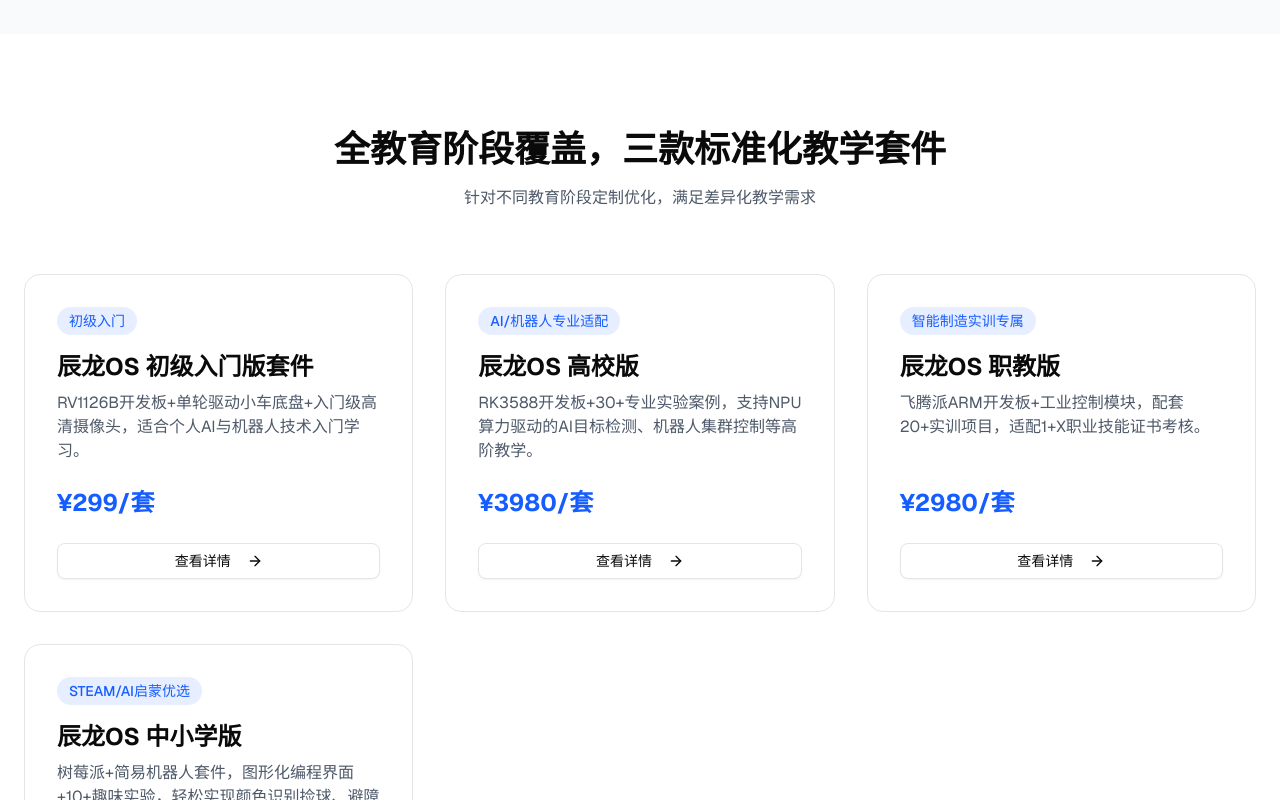
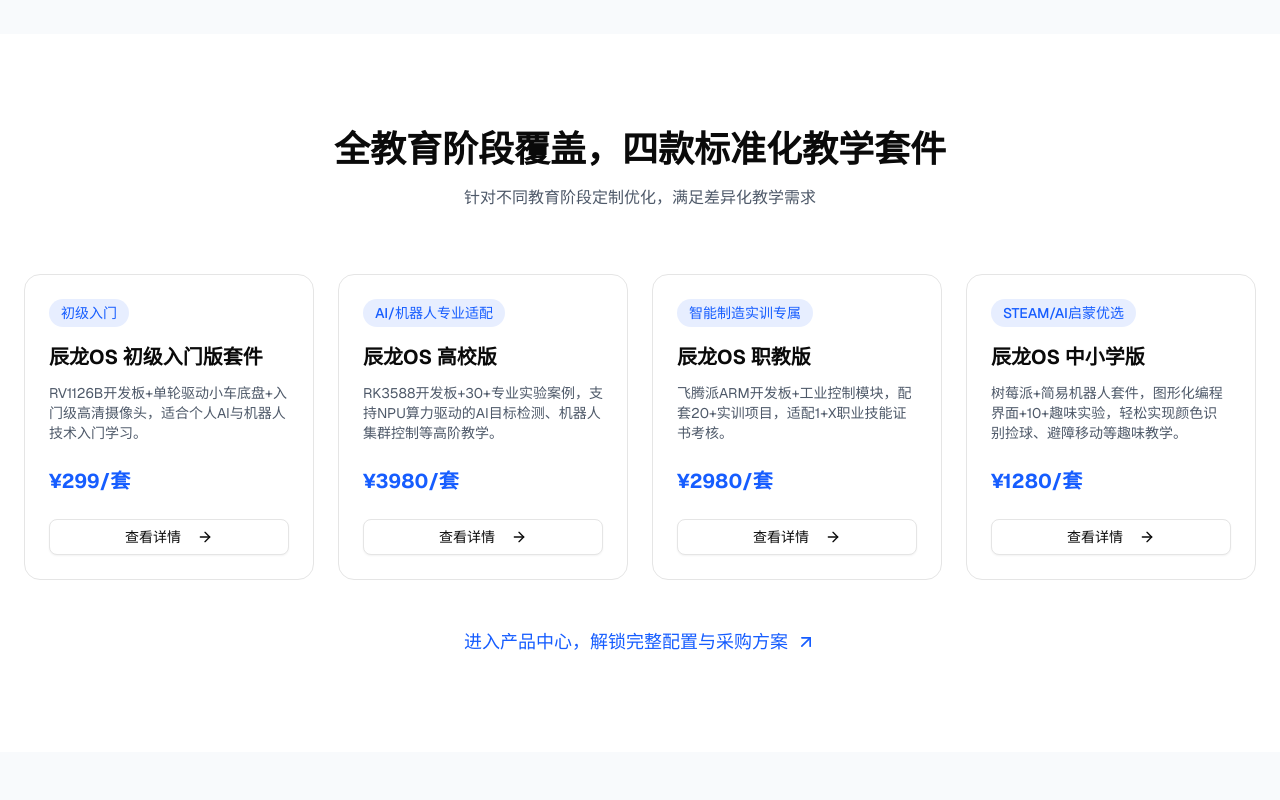
Before and after one commit to wangleihd/chenlong, a Next.js app: page /chenlong/ in a window 1280 px wide. Shown: the part 1240-2040 px from the top of the page. Built offline with nearby package versions, Linux system fonts and the light colour scheme.

Commit message:
Update homepage product grid layout and styling

```diff
--- a/src/app/page.tsx
+++ b/src/app/page.tsx
@@ -81,18 +81,18 @@
       <section className="py-16 md:py-24">
         <div className="container mx-auto px-6">
           <div className="text-center mb-16">
-            <h2 className="text-3xl md:text-4xl font-bold mb-4">全教育阶段覆盖，三款标准化教学套件</h2>
+            <h2 className="text-3xl md:text-4xl font-bold mb-4">全教育阶段覆盖，四款标准化教学套件</h2>
             <p className="text-muted-foreground">针对不同教育阶段定制优化，满足差异化教学需求</p>
           </div>
-          <div className="grid md:grid-cols-3 gap-8">
+          <div className="grid md:grid-cols-2 lg:grid-cols-4 gap-6">
             {PRODUCTS.map((product) => (
-              <div key={product.id} className="flex flex-col p-8 rounded-2xl border bg-card hover:shadow-lg transition-all duration-300">
+              <div key={product.id} className="flex flex-col p-6 rounded-2xl border bg-card hover:shadow-lg transition-all duration-300">
                 <div className="inline-block px-3 py-1 rounded-full bg-primary/10 text-primary text-sm font-medium w-fit mb-4">
                   {product.badge}
                 </div>
-                <h3 className="text-2xl font-bold mb-2">{product.name}</h3>
-                <p className="text-muted-foreground mb-6 flex-1">{product.description}</p>
-                <div className="text-2xl font-bold text-primary mb-6">{product.price}</div>
+                <h3 className="text-xl font-bold mb-3">{product.name}</h3>
+                <p className="text-muted-foreground mb-6 flex-1 text-sm">{product.description}</p>
+                <div className="text-xl font-bold text-primary mb-6">{product.price}</div>
                 <Button className="w-full" variant="outline" asChild>
                   <Link href="/products">
                     查看详情 <ArrowRight className="ml-2 h-4 w-4" />
```
